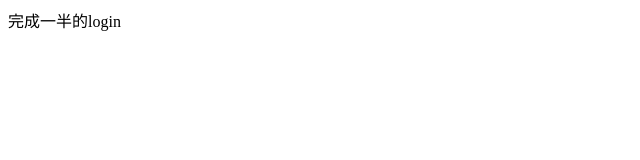
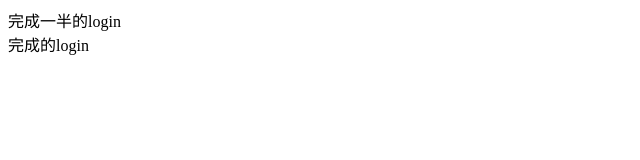
Before and after one commit to Tomiyzz/myfirstone, a plain HTML site: page index2.html in a window 1280 px wide. Shown: the whole page, without its empty margins (0-640 px from the left). Drawn offline with Linux system fonts and the light colour scheme.

Commit message:
完成的login

```diff
--- a/index2.html
+++ b/index2.html
@@ -10,5 +10,8 @@
   <div>
     完成一半的login
   </div>
+  <div>
+    完成的login
+  </div>
 </body>
 </html>
```
